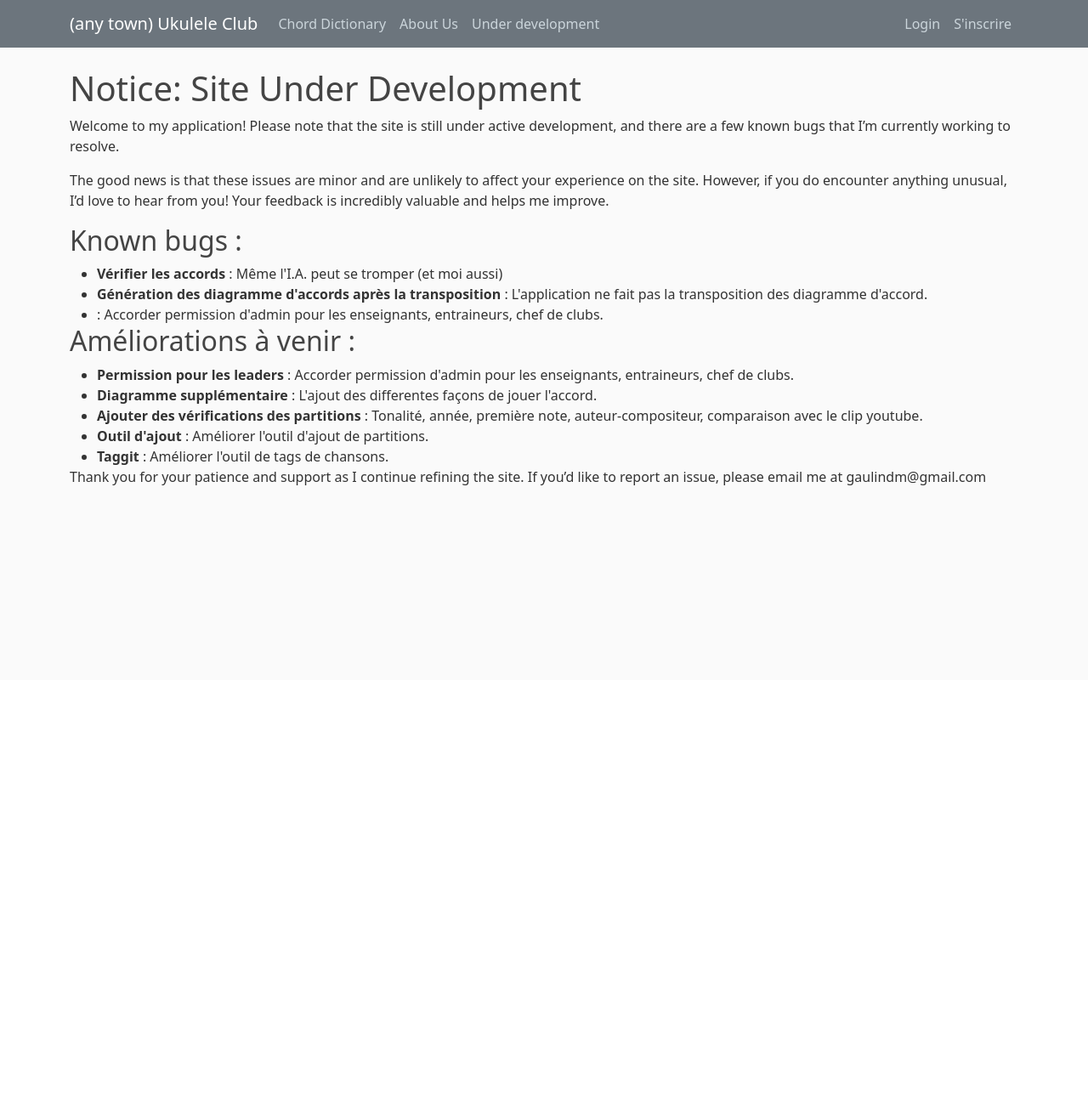
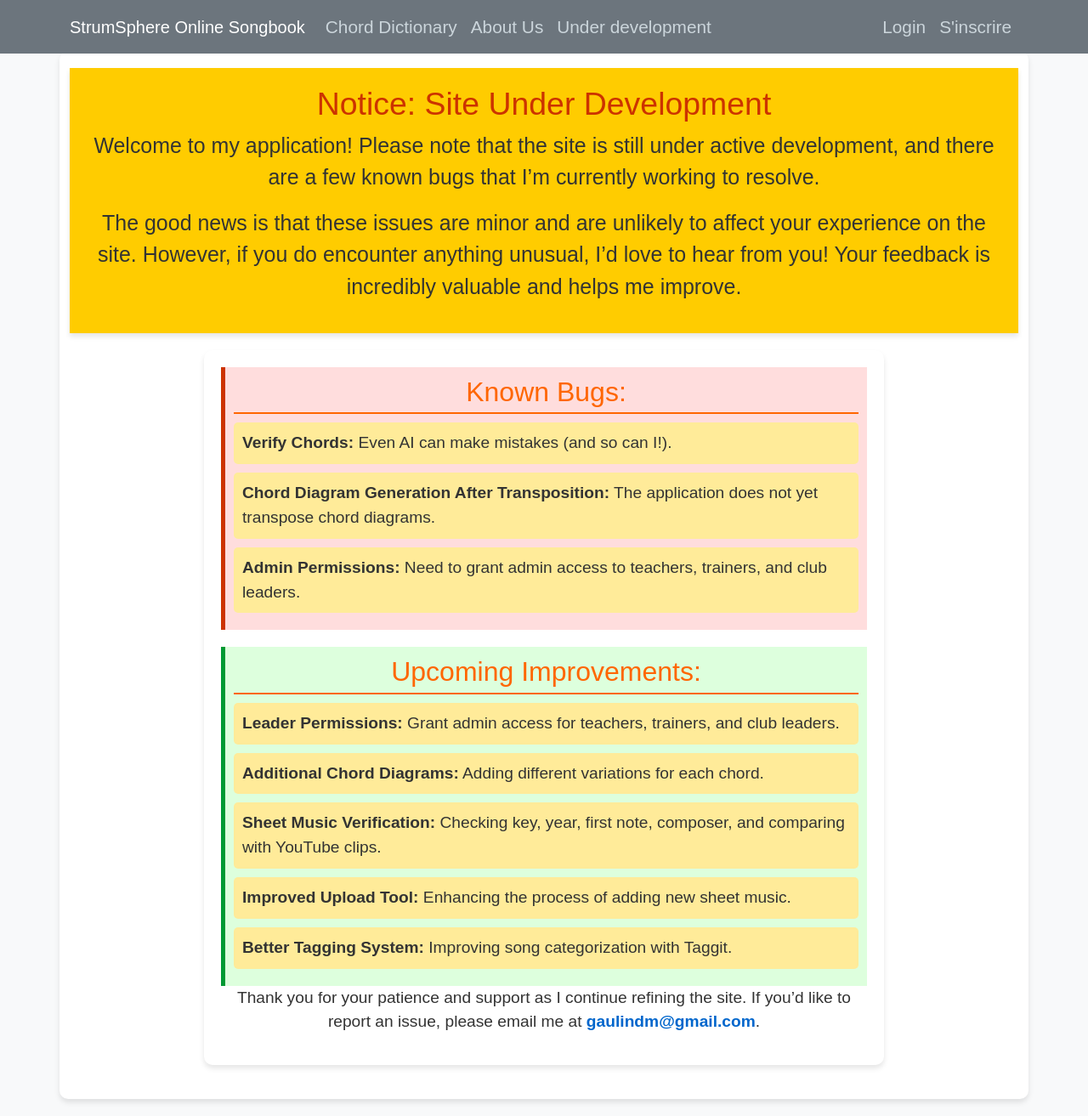
Before and after one commit to gaulindm/StrumSphere, a Django app: template songbook/templates/songbook/betabugs.html in a window 1280 px wide. Shown: the whole page at 85% size. Before the commit the page ends 571 px from the top, so only its background shows below. Run offline with Django 3.2, Linux system fonts and the light colour scheme; the template is opened without the code that fills it, so the values that code supplies are empty.

Commit message:
Translated about and betabugs

```diff
--- a/songbook/templates/partials/_navbar.html
+++ b/songbook/templates/partials/_navbar.html
@@ -1,6 +1,6 @@
 <nav class="navbar navbar-expand-md navbar-dark bg-secondary fixed-top">
     <div class="container">
-      <a class="navbar-brand mr-4" href="{% url 'songbook-home' %}">(any town) Ukulele Club</a>
+      <a class="navbar-brand mr-4" href="{% url 'songbook-home' %}">StrumSphere Online Songbook</a>
       <button class="navbar-toggler" type="button" data-toggle="collapse" data-target="#navbarToggle" aria-controls="navbarToggle" aria-expanded="false" aria-label="Toggle navigation">
       <span class="navbar-toggler-icon"></span>
       </button>
--- a/songbook/templates/songbook/betabugs.html
+++ b/songbook/templates/songbook/betabugs.html
@@ -1,61 +1,104 @@
-
 {% extends "songbook/base.html" %}
 {% block content %}
+<head>
+    <style>
+        body {
+            font-family: Arial, sans-serif;
+            background-color: #f8f9fa;
+            color: #333;
+            margin: 0;
+            padding: 0;
+        }
+        header {
+            background: #ffcc00;
+            color: #333;
+            text-align: center;
+            padding: 20px;
+            font-size: 1.3em;
+            box-shadow: 0px 4px 6px rgba(0, 0, 0, 0.1);
+        }
+        main {
+            max-width: 800px;
+            margin: 20px auto;
+            background: white;
+            padding: 20px;
+            border-radius: 10px;
+            box-shadow: 0px 4px 6px rgba(0, 0, 0, 0.1);
+        }
+        h1, h2 {
+            text-align: center;
+        }
+        h1 {
+            font-size: 1.8em;
+            color: #cc3300;
+        }
+        h2 {
+            color: #ff6600;
+            border-bottom: 2px solid #ff6600;
+            padding-bottom: 5px;
+        }
+        ul {
+            list-style-type: none;
+            padding: 0;
+        }
+        li {
+            background: #ffeb99;
+            margin: 10px 0;
+            padding: 10px;
+            border-radius: 5px;
+            font-size: 1.2em;
+        }
+        .bugs {
+            background-color: #ffdddd;
+            padding: 10px;
+            border-left: 5px solid #cc3300;
+            margin-bottom: 20px;
+        }
+        .improvements {
+            background-color: #ddffdd;
+            padding: 10px;
+            border-left: 5px solid #009933;
+        }
+        p {
+            font-size: 1.2em;
+            text-align: center;
+        }
+        .email {
+            font-weight: bold;
+            color: #0066cc;
+        }
+    </style>
+</head>
 <body>
     <header>
         <h1>Notice: Site Under Development</h1>
-        <p>Welcome to my application! Please note that the site is still under active development, and there are a few known bugs that I’m currently working to resolve. </p>
-        <p>The good news is that these issues are minor and are unlikely to affect your experience on the site. However, if you do encounter anything unusual, I’d love to hear from you! Your feedback is incredibly valuable and helps me improve. </p>
+        <p>Welcome to my application! Please note that the site is still under active development, and there are a few known bugs that I’m currently working to resolve.</p>
+        <p>The good news is that these issues are minor and are unlikely to affect your experience on the site. However, if you do encounter anything unusual, I’d love to hear from you! Your feedback is incredibly valuable and helps me improve.</p>
     </header>
     <main>
-        <section>
-            <h2>Known bugs :</h2>
+        <section class="bugs">
+            <h2>Known Bugs:</h2>
             <ul>
-                <li>
-                    <strong>Vérifier les accords</strong> : Même l'I.A. peut se tromper (et moi aussi)
-                </li>
-                <li>
-                    <strong>Génération des diagramme d'accords après la transposition</strong> : L'application ne fait pas la transposition des diagramme d'accord.
-                </li>
-                <li>
-                    <strong></strong> : Accorder permission d'admin pour les enseignants, entraineurs, chef de clubs.
-                </li>
-
-
-
+                <li><strong>Verify Chords:</strong> Even AI can make mistakes (and so can I!).</li>
+                <li><strong>Chord Diagram Generation After Transposition:</strong> The application does not yet transpose chord diagrams.</li>
+                <li><strong>Admin Permissions:</strong> Need to grant admin access to teachers, trainers, and club leaders.</li>
             </ul>
         </section>
-         <section>
-            <h2>Améliorations à venir :</h2>
+
+        <section class="improvements">
+            <h2>Upcoming Improvements:</h2>
             <ul>
-
-
-                <li>
-                    <strong>Permission pour les leaders</strong> : Accorder permission d'admin pour les enseignants, entraineurs, chef de clubs.
-                </li>
-                <li>
-                    <strong>Diagramme supplémentaire</strong> : L'ajout des differentes façons de jouer l'accord.
-                </li>
-                <li>
-                    <strong>Ajouter des vérifications des partitions</strong> : Tonalité, année, première note, auteur-compositeur, comparaison avec le clip youtube.
-                </li>
-                <li>
-                    <strong>Outil d'ajout</strong> : Améliorer l'outil d'ajout de partitions.
-                </li>
-                <li>
-                    <strong>Taggit</strong> : Améliorer l'outil de tags de chansons.
-                </li>
-
-
+                <li><strong>Leader Permissions:</strong> Grant admin access for teachers, trainers, and club leaders.</li>
+                <li><strong>Additional Chord Diagrams:</strong> Adding different variations for each chord.</li>
+                <li><strong>Sheet Music Verification:</strong> Checking key, year, first note, composer, and comparing with YouTube clips.</li>
+                <li><strong>Improved Upload Tool:</strong> Enhancing the process of adding new sheet music.</li>
+                <li><strong>Better Tagging System:</strong> Improving song categorization with Taggit.</li>
             </ul>
         </section>
+
         <section>
-            <p>Thank you for your patience and support as I continue refining the site. If you’d like to report an issue, please email me at gaulindm@gmail.com</p>
+            <p>Thank you for your patience and support as I continue refining the site. If you’d like to report an issue, please email me at <span class="email">gaulindm@gmail.com</span>.</p>
         </section>
-
     </main>
 </body>
-
-
-
 {% endblock content %}
```
Also changed, not shown: songbook/templates/songbook/about.html (+64 -30 lines), 1 other file.
